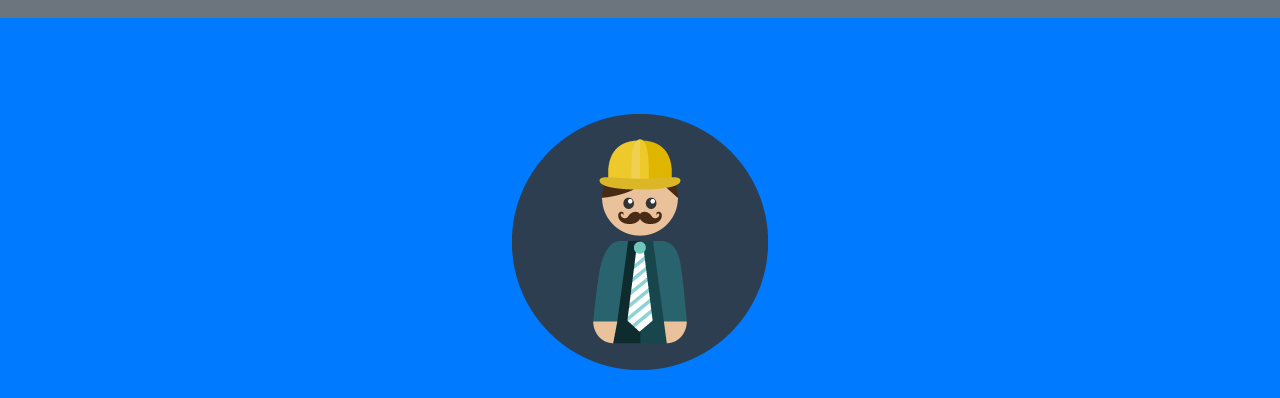
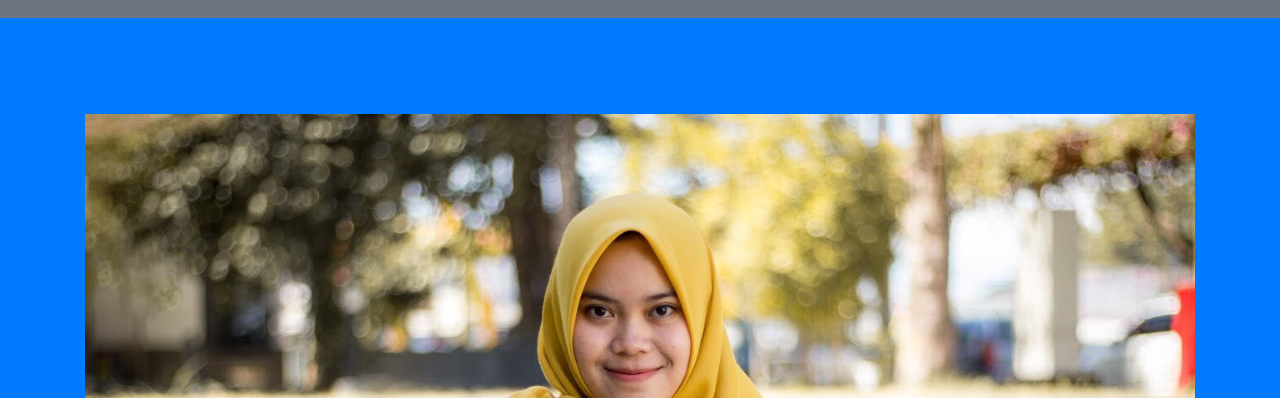
Before and after one commit to silfaka/Portfolio-Silfa, a website with bundled scripts: page index.html in a window 1280 px wide. Shown: the part 88-486 px from the top of the page. Built offline with nearby package versions, Linux system fonts and the light colour scheme.

Commit message:
change pict

```diff
--- a/index.html
+++ b/index.html
@@ -55,7 +55,7 @@
     <!-- Header -->
     <header class="masthead bg-primary text-white text-center">
       <div class="container">
-        <img class="img-fluid mb-5 d-block mx-auto" src="img/profile.png" alt="">
+        <img class="img-fluid mb-5 d-block mx-auto" src="img/silf.jpg" alt="">
         <h1 class="text-uppercase mb-0">Silfa Kurnia Aditya</h1>
         <hr class="star-light">
         <h2 class="font-weight-light mb-0">Data Enthusiast, Data Analyst, Business Intelligence Specialist, Data Warehouse Specialist</h2>
```
Also changed, not shown: img/silf.jpg (added).
